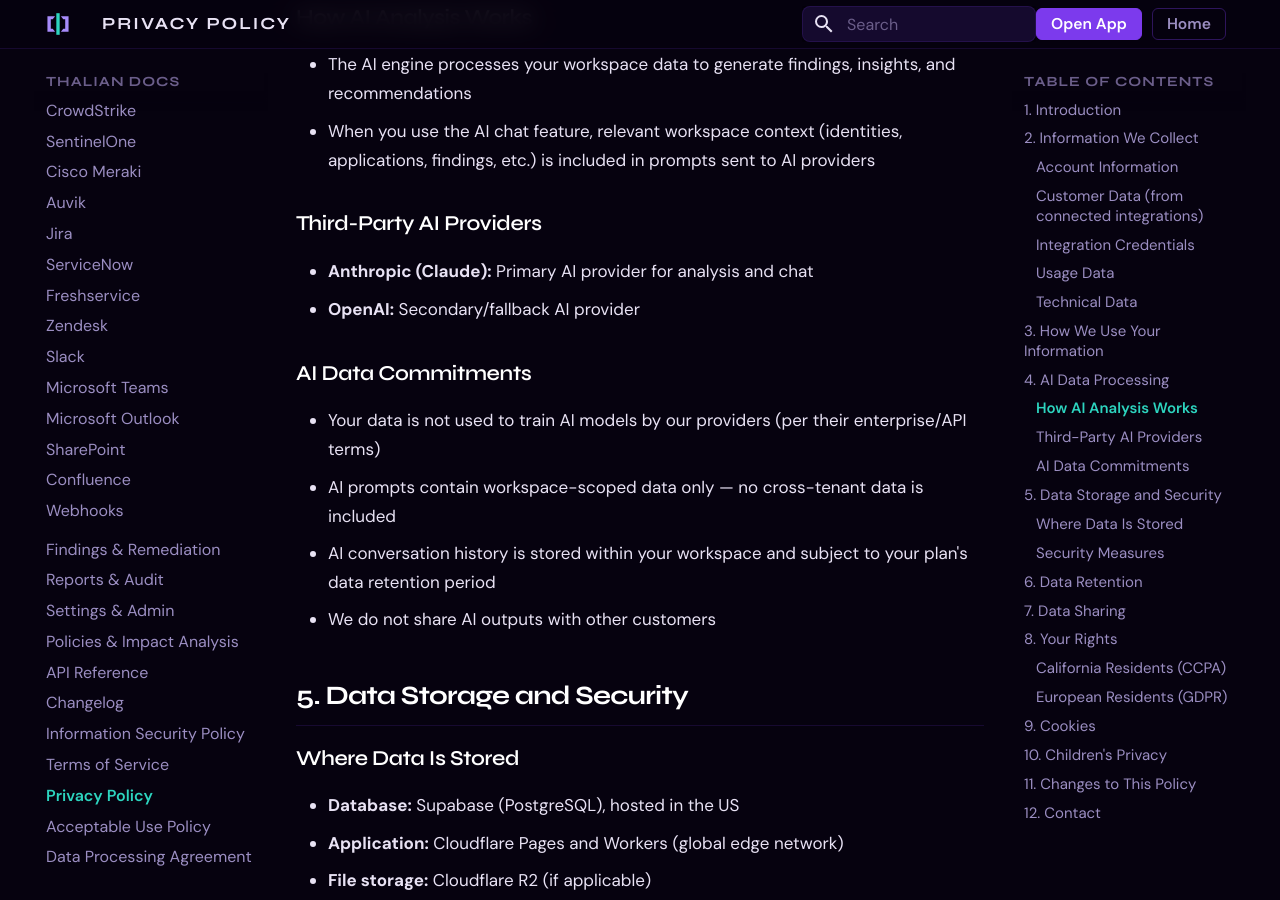
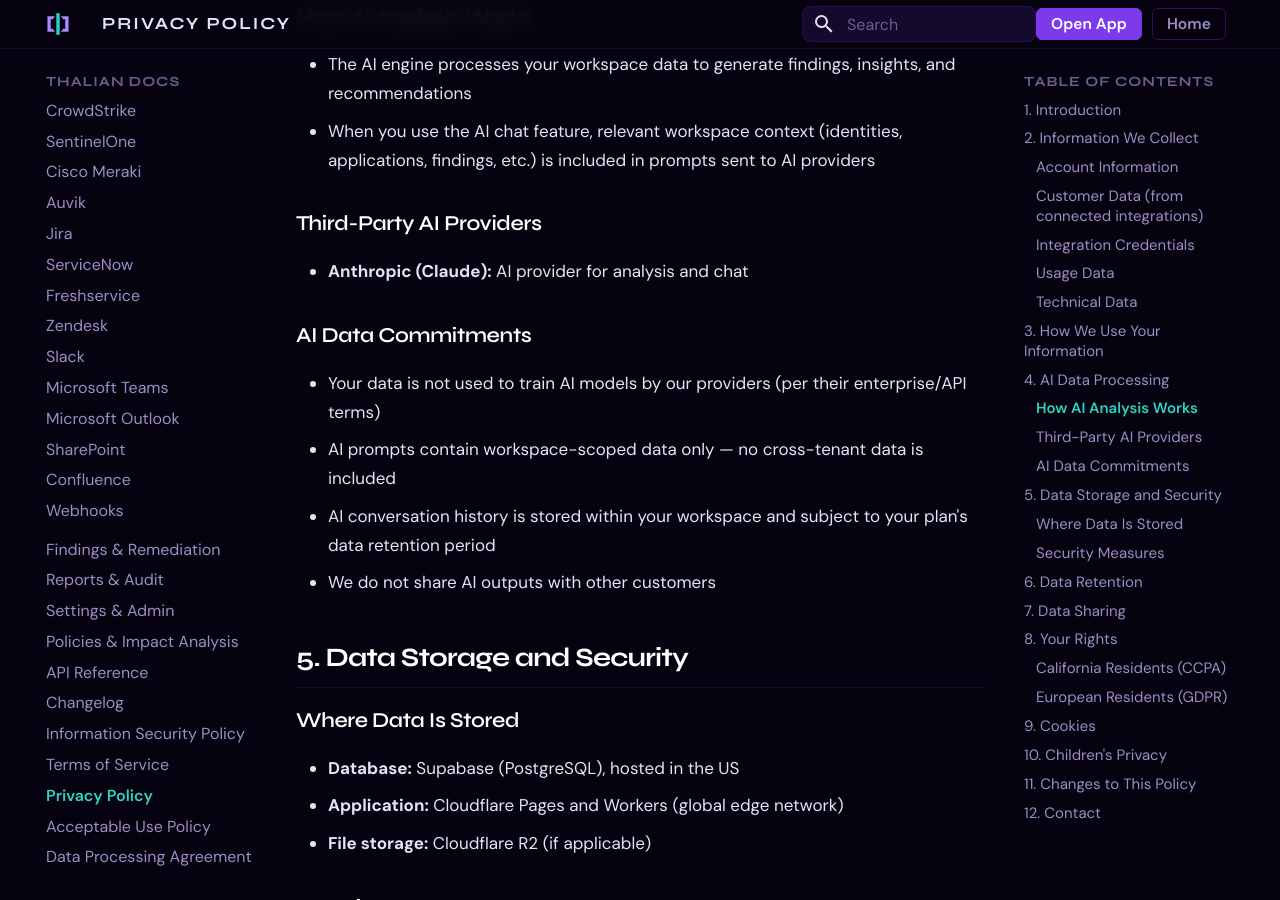
Before and after one commit to tori-mf13/thalian-docs, an MkDocs documentation site: the page built from docs/privacy-policy.md, in a window 1280 px wide and 900 px high, scrolled down 2321 px. Built offline with MkDocs 1.6.1 and Material for MkDocs 9.7.7, drawn with Linux system fonts in a browser that asks for light colours; some of the changed text lies outside the part shown.

Commit message:
fix: remove all OpenAI references — Anthropic is sole AI provider
Co-Authored-By: Claude Opus 4.6 (1M context) <noreply@anthropic.com>

```diff
--- a/docs/privacy-policy.md
+++ b/docs/privacy-policy.md
@@ -68,8 +68,7 @@ When you connect third-party platforms, Thalian syncs data including:
 
 ### Third-Party AI Providers
 
-- **Anthropic (Claude):** Primary AI provider for analysis and chat
-- **OpenAI:** Secondary/fallback AI provider
+- **Anthropic (Claude):** AI provider for analysis and chat
 
 ### AI Data Commitments
 
@@ -115,7 +114,7 @@ We do not sell your data. We share data only in these circumstances:
 
 | Recipient | Purpose | Data Shared |
 |---|---|---|
-| **Anthropic / OpenAI** | AI analysis and chat | Workspace context in AI prompts |
+| **Anthropic** | AI analysis and chat | Workspace context in AI prompts |
 | **Stripe** | Payment processing | Billing information |
 | **Sentry** | Error monitoring | Technical error data (no Customer Data) |
 | **Supabase** | Database hosting | All Customer Data (encrypted at rest) |
```
Also changed, not shown: docs/data-processing-agreement.md (+1 -2 lines), docs/information-security-policy.md (+1 -2 lines), docs/terms-of-service.md (+1 -1 lines).
